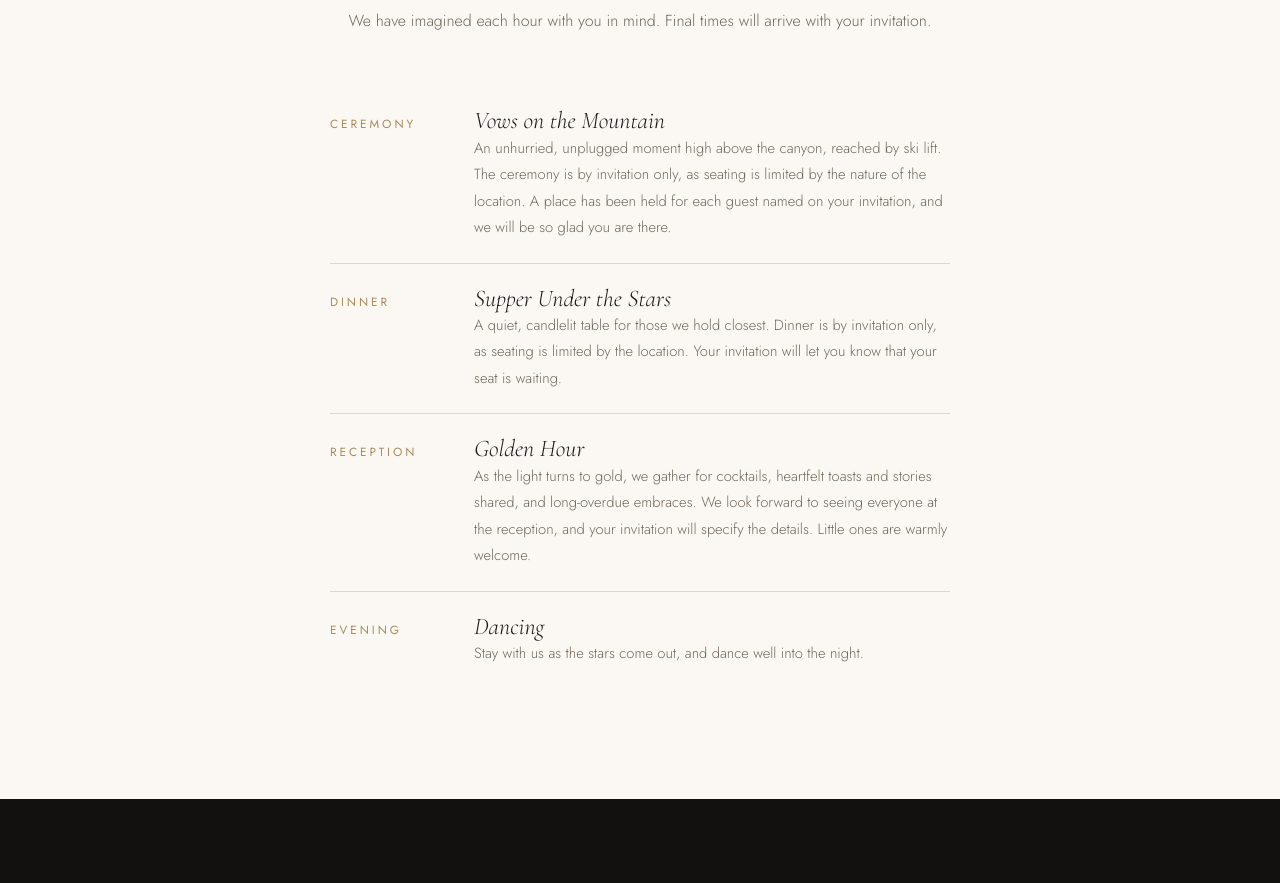
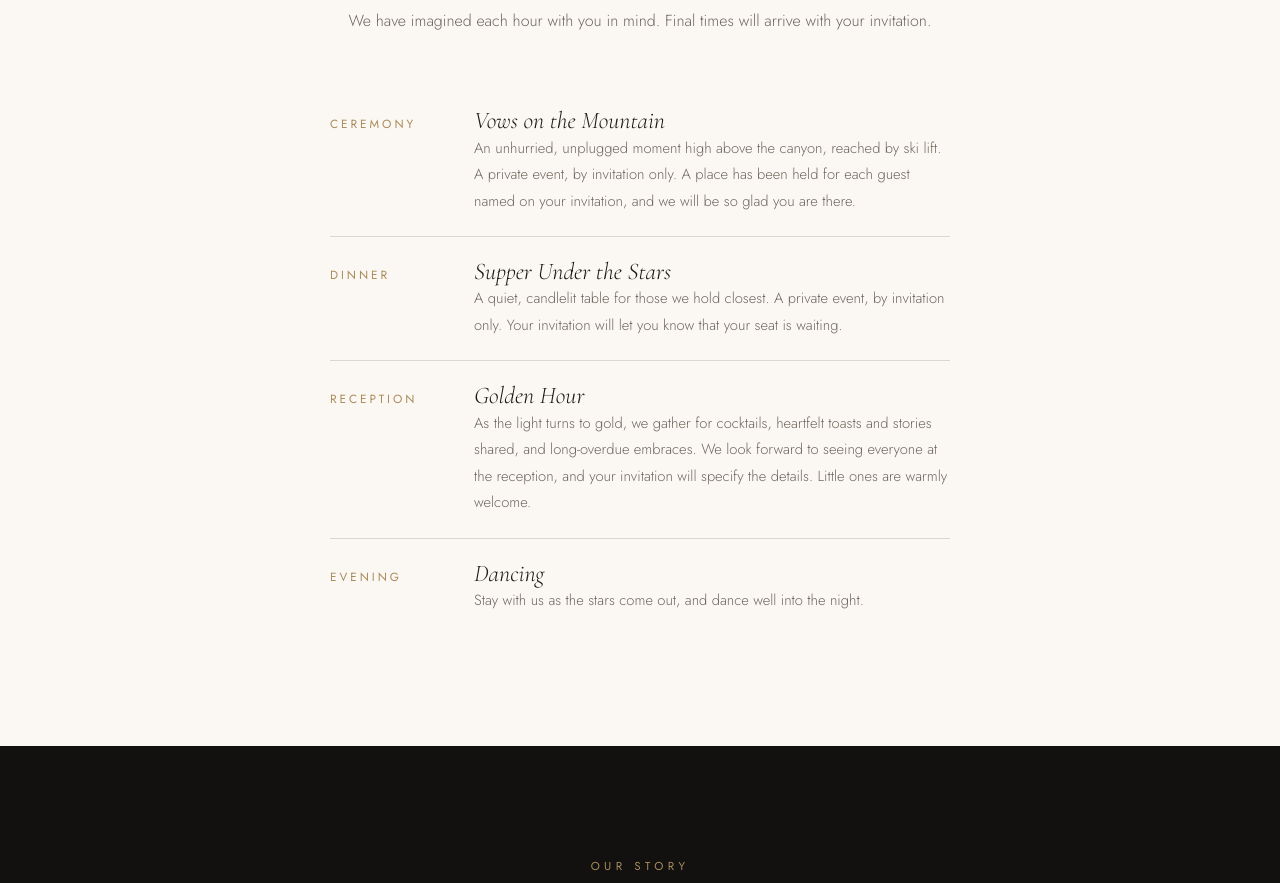
Before and after one commit to brindiedawn85-design/brae-and-brin, a plain HTML site: page index.html in a window 1280 px wide. Shown: the part 4480-5363 px from the top of the page. Drawn offline with nearby package versions, Linux system fonts and the light colour scheme.

Commit message:
Mark ceremony and dinner as private events
Co-Authored-By: Claude Sonnet 5.5 <noreply@anthropic.com>

```diff
--- a/index.html
+++ b/index.html
@@ -233,8 +233,8 @@ footer a{color:#e9d6ae;text-decoration:none;border-bottom:1px solid rgba(233,214
     <h2 class="reveal">A Gentle Timeline</h2>
     <p class="reveal" style="color:var(--muted)">We have imagined each hour with you in mind. Final times will arrive with your invitation.</p>
     <div class="timeline reveal" style="text-align:left">
-      <div class="t-row"><div class="time">Ceremony</div><div><h3>Vows on the Mountain</h3><p>An unhurried, unplugged moment high above the canyon, reached by ski lift. The ceremony is by invitation only, as seating is limited by the nature of the location. A place has been held for each guest named on your invitation, and we will be so glad you are there.</p></div></div>
-      <div class="t-row"><div class="time">Dinner</div><div><h3>Supper Under the Stars</h3><p>A quiet, candlelit table for those we hold closest. Dinner is by invitation only, as seating is limited by the location. Your invitation will let you know that your seat is waiting.</p></div></div>
+      <div class="t-row"><div class="time">Ceremony</div><div><h3>Vows on the Mountain</h3><p>An unhurried, unplugged moment high above the canyon, reached by ski lift. A private event, by invitation only. A place has been held for each guest named on your invitation, and we will be so glad you are there.</p></div></div>
+      <div class="t-row"><div class="time">Dinner</div><div><h3>Supper Under the Stars</h3><p>A quiet, candlelit table for those we hold closest. A private event, by invitation only. Your invitation will let you know that your seat is waiting.</p></div></div>
       <div class="t-row"><div class="time">Reception</div><div><h3>Golden Hour</h3><p>As the light turns to gold, we gather for cocktails, heartfelt toasts and stories shared, and long-overdue embraces. We look forward to seeing everyone at the reception, and your invitation will specify the details. Little ones are warmly welcome.</p></div></div>
       <div class="t-row"><div class="time">Evening</div><div><h3>Dancing</h3><p>Stay with us as the stars come out, and dance well into the night.</p></div></div>
     </div>
```
